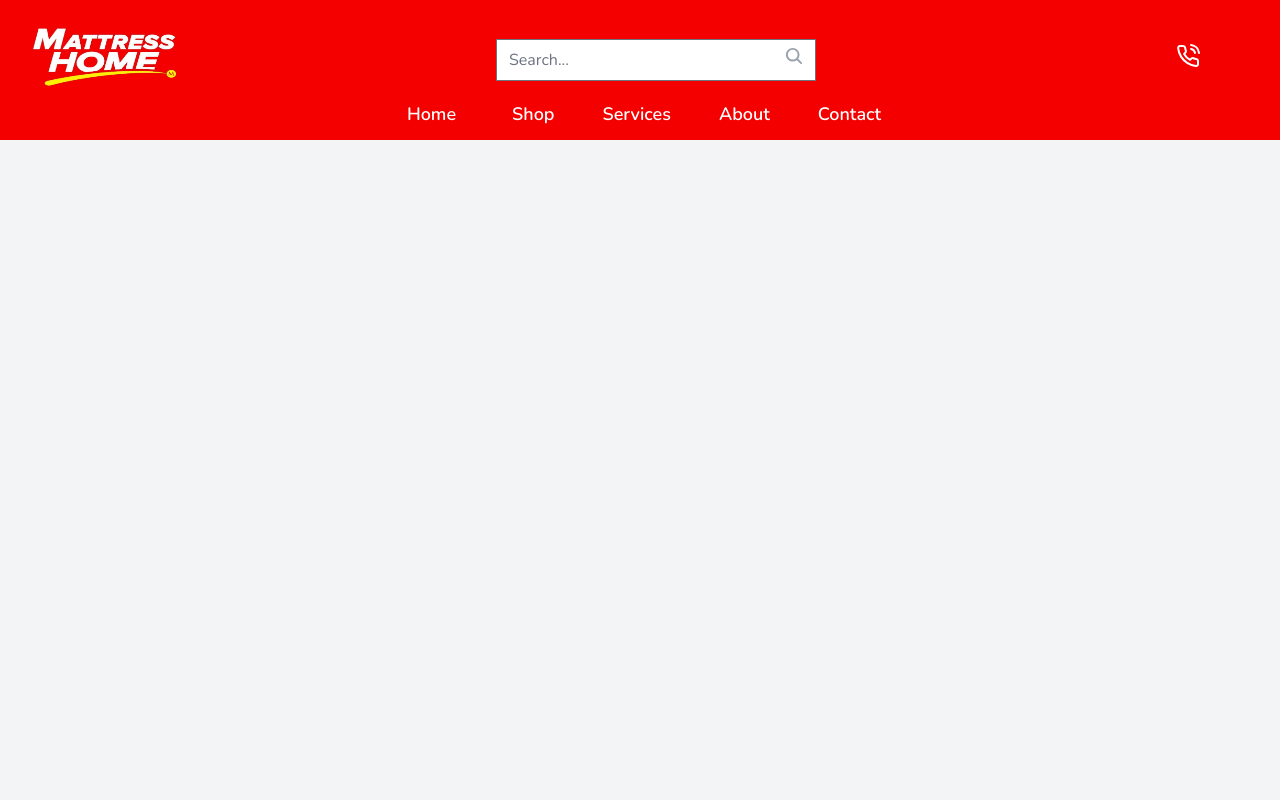
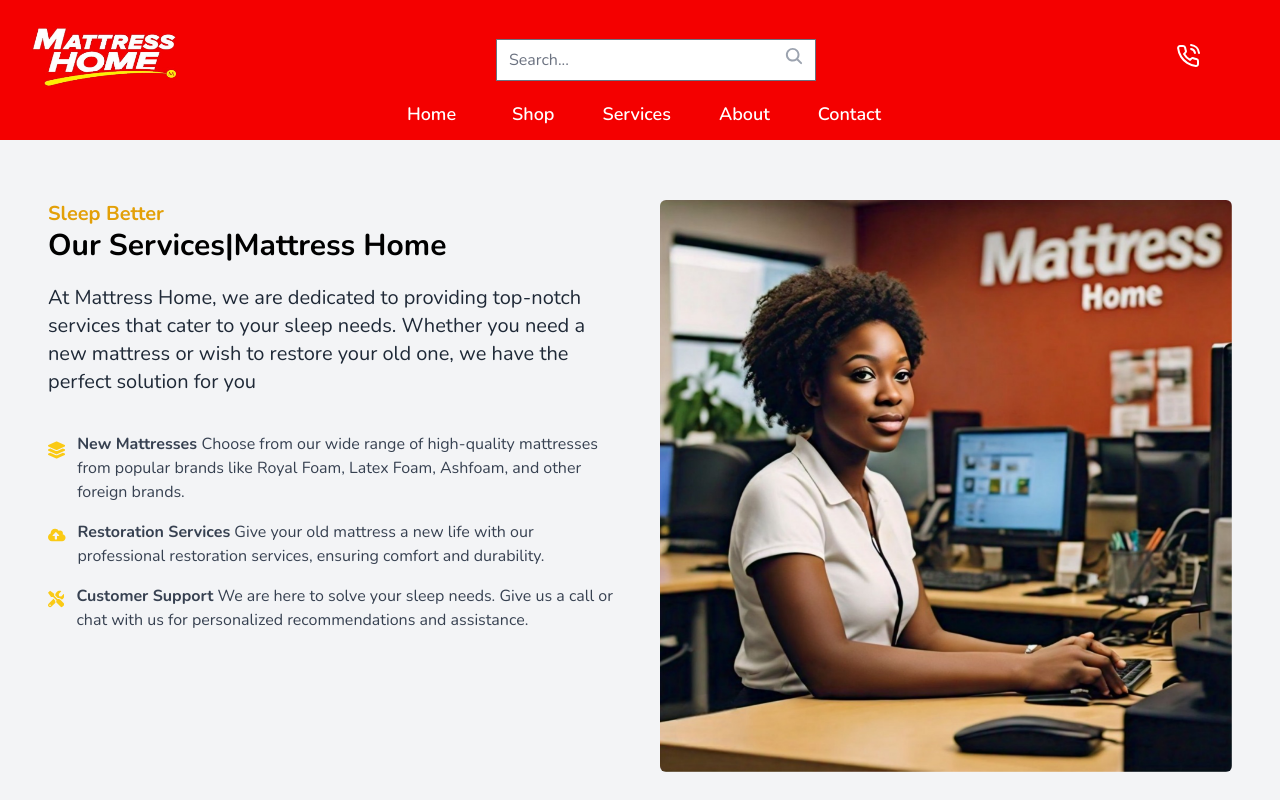
Before and after one commit to clifforddonk/MattressHome_Project, a React (Vite) app: page /services in a window 1280 px wide. Shown: the top 800 px of the page. Built offline with nearby package versions, Linux system fonts and the light colour scheme.

Commit message:
feat: Complete shop page layout and functionality

```diff
--- a/src/App.jsx
+++ b/src/App.jsx
@@ -19,9 +19,8 @@
         </div>
       </main>
 
-      <div className="bg-[#F40000] text-white flex flex-col md:flex-row py-10 justify-evenly gap-10">
-        <QuickLinks />
-      </div>
+      <QuickLinks />
+
       <footer>
         <Footer />
       </footer>
--- a/src/Components/QuickLinks.jsx
+++ b/src/Components/QuickLinks.jsx
@@ -6,6 +6,7 @@
 const QuickLinks = () => {
   return (
     <>
+      <div className="bg-[#F40000] text-white flex flex-col md:flex-row py-10 justify-evenly gap-10">
         <div className="w-full px-10 md:w-1/3">
           <h1 className="mb-6 font-bold text-xl">QuickLinks</h1>
           <hr className="mb-2" />
@@ -42,9 +43,11 @@
           <hr className="mb-2" />
           <p>
             Mattress Home is dedicated to providing quality and affordable
-          mattresses for your best rest. Our mission is to ensure that everyone
-          can enjoy a good night's sleep with our wide range of products
+            mattresses for your best rest. Our mission is to ensure that
+            everyone can enjoy a good night's sleep with our wide range of
+            products
           </p>
+        </div>
       </div>
     </>
   );
--- a/src/Routes/Contact.jsx
+++ b/src/Routes/Contact.jsx
@@ -5,6 +5,7 @@
   return (
     <>
       <Navbar />
+      <main className="mt-[200px] md:m-12 sm:m-0 md:mt-[200px]"></main>
       <footer>
         <Footer />
       </footer>
--- a/src/Routes/Services.jsx
+++ b/src/Routes/Services.jsx
@@ -1,9 +1,56 @@
 import Navbar from "../Components/Navbar";
 import Footer from "../Components/Footer";
+import QuickLinks from "../Components/QuickLinks";
+import { FaLayerGroup } from "react-icons/fa";
+import { FaCloudUploadAlt } from "react-icons/fa";
+import { FaTools } from "react-icons/fa";
 const Services = () => {
   return (
     <>
       <Navbar />
+      <main className="mt-[200px] md:m-12  md:mt-[200px]">
+        <div className="flex md:flex-row flex-col gap-10 justify-between w-full p-6 md:p-0">
+          <div className="w-full">
+            <h2 className="text-xl font-bold text-yellow-400">Sleep Better</h2>
+            <h1 className="text-3xl font-bold ">Our Services|Mattress Home</h1>
+            <p className="text-xl py-5 text-gray-800">
+              At Mattress Home, we are dedicated to providing top-notch services
+              that cater to your sleep needs. Whether you need a new mattress or
+              wish to restore your old one, we have the perfect solution for you
+            </p>
+            <div className="flex gap-3 justify-evenly mt-4">
+              <FaLayerGroup className="text-yellow-300 text-4xl" />
+              <h3 className="text-gray-700">
+                <b>New Mattresses </b>Choose from our wide range of high-quality
+                mattresses from popular brands like Royal Foam, Latex Foam,
+                Ashfoam, and other foreign brands.
+              </h3>
+            </div>
+            <div className="flex gap-3 justify-evenly  mt-4">
+              <FaCloudUploadAlt className="text-yellow-300 text-3xl" />
+              <h3 className="text-gray-700">
+                <b>Restoration Services</b> Give your old mattress a new life
+                with our professional restoration services, ensuring comfort and
+                durability.
+              </h3>
+            </div>
+            <div className="flex gap-3 justify-evenly  mt-4">
+              <FaTools className="text-yellow-300 text-3xl" />
+              <h3 className="text-gray-700">
+                <b>Customer Support</b> We are here to solve your sleep needs.
+                Give us a call or chat with us for personalized recommendations
+                and assistance.
+              </h3>
+            </div>
+          </div>
+          <div className="overflow-hidden rounded-md w-full">
+            <img src="images/image.avif" className="" alt="" />
+          </div>
+        </div>
+      </main>
+
+      <QuickLinks />
+
       <footer>
         <Footer />
       </footer>
--- a/src/Routes/Shop.jsx
+++ b/src/Routes/Shop.jsx
@@ -4,6 +4,7 @@
   return (
     <>
       <Navbar />
+      <main className="mt-[200px] md:m-12 sm:m-0 md:mt-[200px]"></main>
       <footer>
         <Footer />
       </footer>
```
Also changed, not shown: public/images/image.avif (added). Lines whose indentation alone changed are shown as unchanged.
